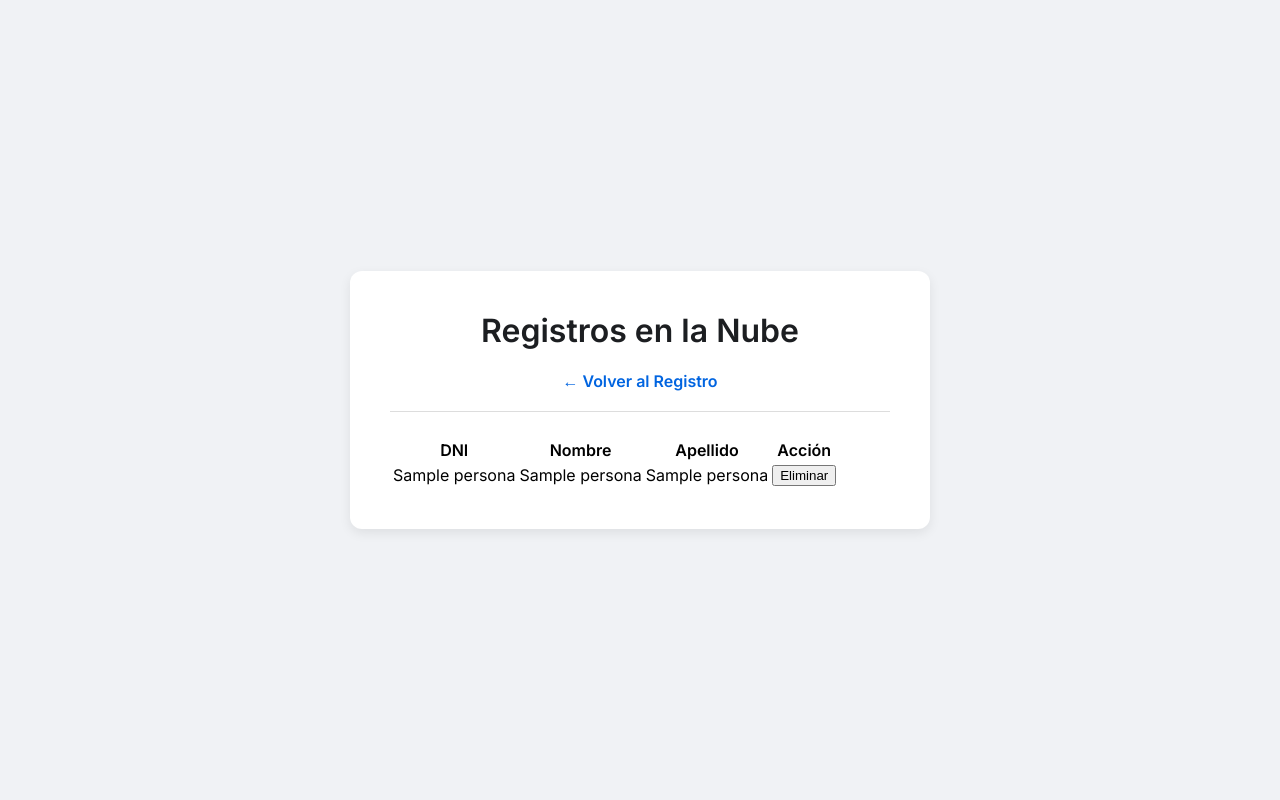
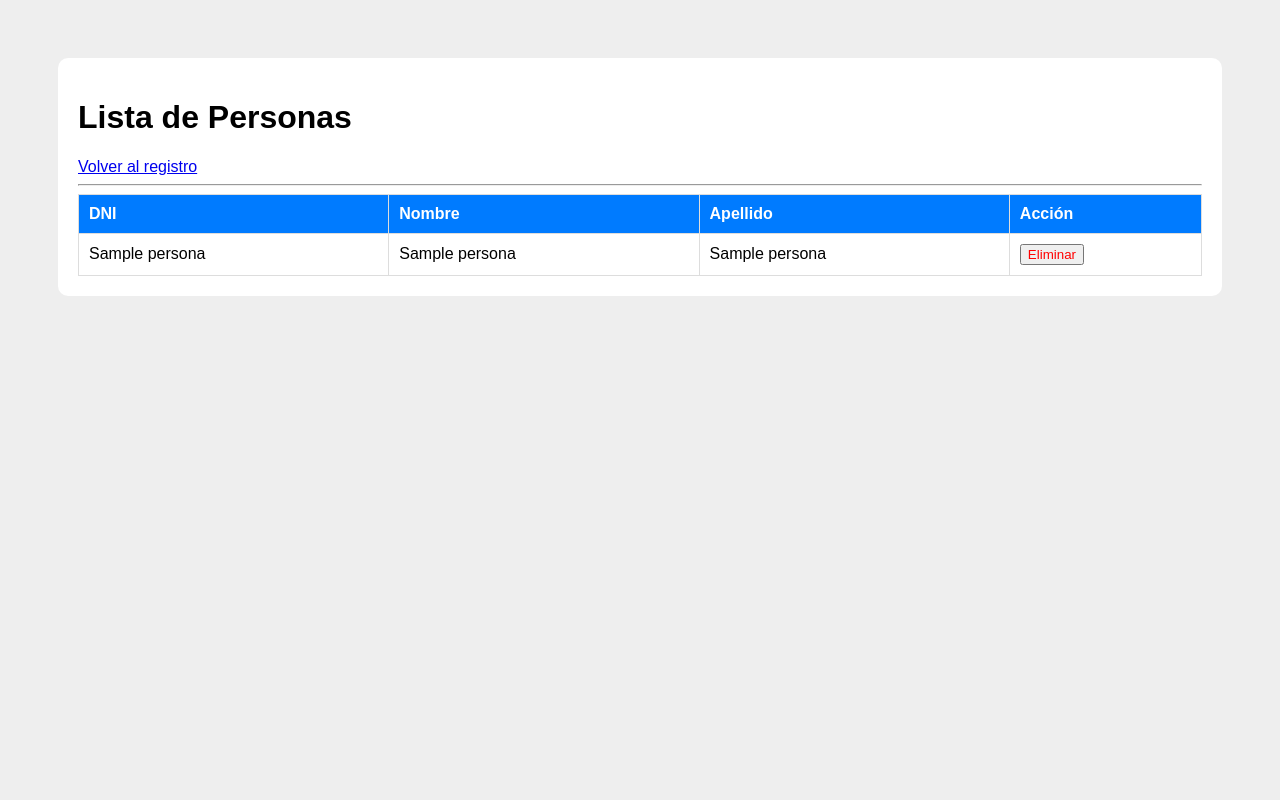
Before and after one commit to cortez200/proyecto-personas, a Flask app: page /administrar in a window 1280 px wide. Run offline with Flask 3, Linux system fonts and the light colour scheme; a database or web service that is not in the repository returns one stand-in record (values such as "Sample title"); some libraries are stand-ins or nearby versions.

Commit message:
Solución definitiva: nombres de variables y estilos forzados

```diff
--- a/templates/administrar.html
+++ b/templates/administrar.html
@@ -1,17 +1,21 @@
 <!DOCTYPE html>
-<html lang="es">
+<html>
 <head>
     <meta charset="UTF-8">
-    <title>Administrar Personal</title>
-    <link rel="stylesheet" href="{{ url_for('static', filename='styles.css') }}">
+    <title>Administrar</title>
+    <style>
+        body { font-family: sans-serif; padding: 50px; background: #eee; }
+        .box { background: white; padding: 20px; border-radius: 10px; shadow: 0 0 10px rgba(0,0,0,0.1); }
+        table { width: 100%; border-collapse: collapse; }
+        th, td { padding: 10px; border: 1px solid #ddd; text-align: left; }
+        th { background: #007bff; color: white; }
+    </style>
 </head>
 <body>
-    <div class="container">
-        <h1>Registros en la Nube</h1>
-        <a href="/" class="administrar-link">← Volver al Registro</a>
-        <div class="separator"></div>
-
-        {% if personas_list %}
+    <div class="box">
+        <h1>Lista de Personas</h1>
+        <a href="/">Volver al registro</a>
+        <hr>
         <table>
             <thead>
                 <tr>
@@ -28,17 +32,14 @@
                     <td>{{ p[2] }}</td>
                     <td>{{ p[3] }}</td>
                     <td>
-                        <form action="{{ url_for('eliminar_registro', dni=p[1]) }}" method="POST" style="margin:0;">
-                            <button type="submit" class="btn-eliminar" onclick="return confirm('¿Eliminar?')">Eliminar</button>
+                        <form action="/eliminar/{{ p[1] }}" method="POST">
+                            <button type="submit" style="color:red;">Eliminar</button>
                         </form>
                     </td>
                 </tr>
                 {% endfor %}
             </tbody>
         </table>
-        {% else %}
-        <p style="text-align:center;">No hay registros guardados.</p>
-        {% endif %}
     </div>
 </body>
 </html>
```
